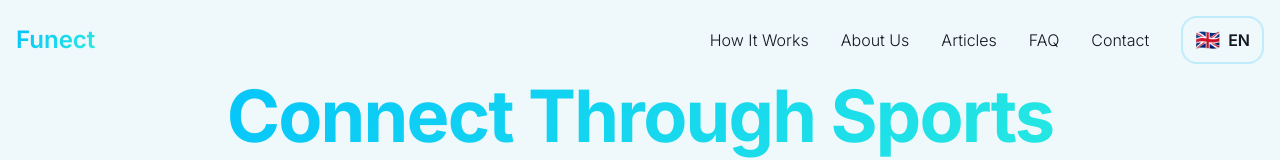
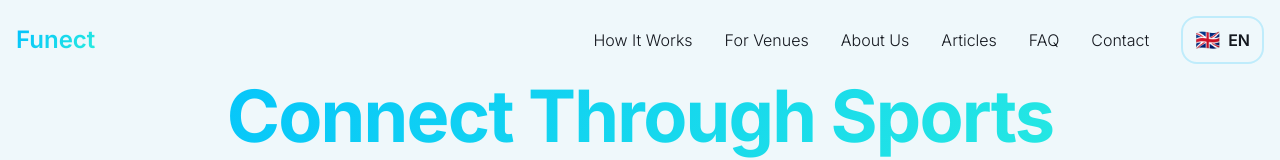
Before and after one commit to tosialpha/funect, a React (Vite) app: page / in a window 1280 px wide. Shown: the top 160 px of the page. Built offline with nearby package versions, Linux system fonts and the light colour scheme; the HTML template or start-up script is replaced by a standard one.

Commit message:
Add venues tab

```diff
--- a/src/components/Navigation.tsx
+++ b/src/components/Navigation.tsx
@@ -28,12 +28,14 @@ const Navigation = () => {
 
   const navLinks = isHomePage ? [
     { label: t('nav.howItWorks'), id: "how-it-works" },
+    { label: t('nav.forVenues'), id: "pricing" },
     { label: t('nav.about'), to: "/about" },
     { label: t('nav.articles'), to: "/blog" },
     { label: t('nav.faq'), id: "faq" },
     { label: t('nav.contact'), to: "/contact" },
   ] : [
     { label: t('nav.howItWorks'), to: "/#how-it-works" },
+    { label: t('nav.forVenues'), to: "/#pricing" },
     { label: t('nav.about'), to: "/about" },
     { label: t('nav.articles'), to: "/blog" },
     { label: t('nav.faq'), to: "/#faq" },
--- a/src/contexts/LanguageContext.tsx
+++ b/src/contexts/LanguageContext.tsx
@@ -15,6 +15,7 @@ const translations = {
     // Navigation
     'nav.howItWorks': 'How It Works',
     'nav.faq': 'FAQ',
+    'nav.forVenues': 'For Venues',
     'nav.about': 'About Us',
     'nav.articles': 'Articles',
     'nav.contact': 'Contact',
@@ -236,6 +237,7 @@ const translations = {
     // Navigation
     'nav.howItWorks': 'Miten Funect toimii',
     'nav.faq': 'UKK',
+    'nav.forVenues': 'Yrityksille',
     'nav.about': 'Tietoa Meistä',
     'nav.articles': 'Artikkelit',
     'nav.contact': 'Yhteystiedot',
```
